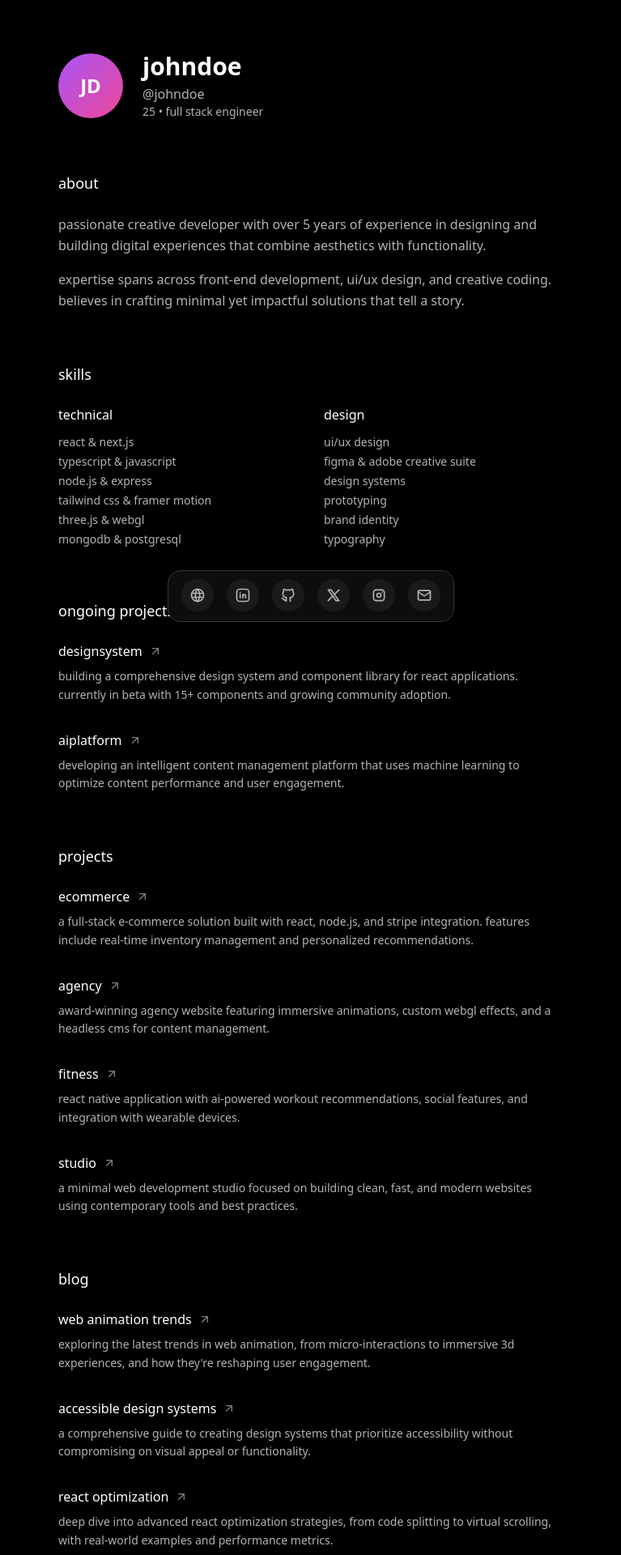
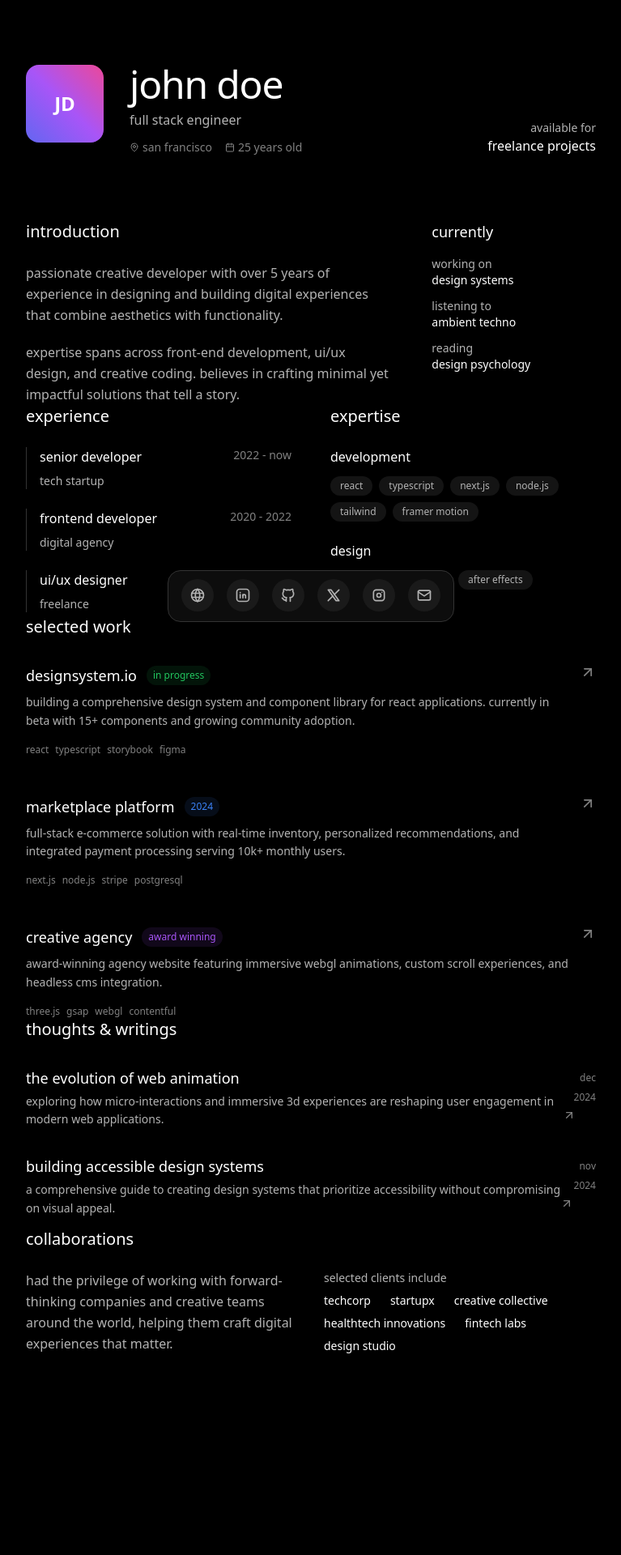
Before and after one commit to RishiRohanKalapala/minimalist-folio-hub, a React (Vite) app: page / in a window 1280 px wide. Shown: the top 1920 px of the page at 81% size, without its empty margins (256-1023 px from the left). After the commit the page ends 1848 px from the top, so only its background shows below. Built offline with nearby package versions, Linux system fonts and the light colour scheme.

Commit message:
Refactor portfolio for uniqueness
Modify the portfolio's visual design to differentiate it from the original example. This includes adjusting component styling and layout to create a more unique look and feel.

```diff
--- a/src/pages/Index.tsx
+++ b/src/pages/Index.tsx
@@ -1,41 +1,60 @@
 import { motion } from "framer-motion";
 import FloatingDockDemo from "@/components/floating-dock-demo";
-import { ArrowUpRight } from "lucide-react";
+import { ArrowUpRight, MapPin, Calendar } from "lucide-react";
 
 const Index = () => {
   return (
     <div className="min-h-screen bg-background text-foreground">
-      <div className="max-w-2xl mx-auto px-6 py-16">
+      <div className="max-w-3xl mx-auto px-8 py-20">
 
-        {/* Profile Section */}
-        <motion.div
-          className="mb-16"
-          initial={{ opacity: 0, y: 20 }}
+        {/* Header Section */}
+        <motion.header
+          className="mb-20"
+          initial={{ opacity: 0, y: 30 }}
           animate={{ opacity: 1, y: 0 }}
-          transition={{ duration: 0.6 }}
+          transition={{ duration: 0.8 }}
         >
-          <div className="flex items-center gap-6 mb-6">
-            <div className="w-20 h-20 rounded-full bg-gradient-to-br from-purple-500 to-pink-500 flex items-center justify-center text-2xl font-bold">
+          <div className="flex flex-col md:flex-row md:items-end md:justify-between gap-8">
+            <div className="flex items-start gap-8">
+              <div className="w-24 h-24 rounded-2xl bg-gradient-to-tr from-indigo-500 via-purple-500 to-pink-500 flex items-center justify-center text-2xl font-bold shadow-lg">
                 JD
               </div>
-            <div>
-              <h1 className="text-3xl font-bold text-text-primary mb-1">johndoe</h1>
-              <p className="text-text-secondary">@johndoe</p>
-              <p className="text-text-secondary text-sm">25 • full stack engineer</p>
+              <div className="flex flex-col justify-center">
+                <h1 className="text-4xl md:text-5xl font-light text-text-primary mb-2 tracking-tight">
+                  john doe
+                </h1>
+                <p className="text-text-secondary font-medium mb-3">full stack engineer</p>
+                <div className="flex items-center gap-4 text-sm text-text-muted">
+                  <div className="flex items-center gap-1">
+                    <MapPin className="w-3 h-3" />
+                    <span>san francisco</span>
+                  </div>
+                  <div className="flex items-center gap-1">
+                    <Calendar className="w-3 h-3" />
+                    <span>25 years old</span>
                   </div>
                 </div>
-        </motion.div>
+              </div>
+            </div>
+            <div className="text-right">
+              <p className="text-text-secondary text-sm">available for</p>
+              <p className="text-text-primary font-medium">freelance projects</p>
+            </div>
+          </div>
+        </motion.header>
 
-        {/* About Section */}
+        {/* Introduction */}
         <motion.section
-          className="mb-16"
+          className="mb-18"
           initial={{ opacity: 0, y: 20 }}
           whileInView={{ opacity: 1, y: 0 }}
           transition={{ duration: 0.6 }}
           viewport={{ once: true }}
         >
-          <h2 className="text-lg font-medium text-text-primary mb-6">about</h2>
-          <div className="space-y-4 text-text-secondary leading-relaxed">
+          <div className="grid md:grid-cols-3 gap-12">
+            <div className="md:col-span-2">
+              <h2 className="text-xl font-medium text-text-primary mb-6">introduction</h2>
+              <div className="space-y-5 text-text-secondary leading-relaxed text-base">
                 <p>
                   passionate creative developer with over 5 years of experience in designing and building
                   digital experiences that combine aesthetics with functionality.
@@ -45,197 +64,232 @@ const Index = () => {
                   believes in crafting minimal yet impactful solutions that tell a story.
                 </p>
               </div>
+            </div>
+            <div>
+              <h3 className="text-lg font-medium text-text-primary mb-4">currently</h3>
+              <div className="space-y-3 text-sm">
+                <div>
+                  <p className="text-text-secondary">working on</p>
+                  <p className="text-text-primary">design systems</p>
+                </div>
+                <div>
+                  <p className="text-text-secondary">listening to</p>
+                  <p className="text-text-primary">ambient techno</p>
+                </div>
+                <div>
+                  <p className="text-text-secondary">reading</p>
+                  <p className="text-text-primary">design psychology</p>
+                </div>
+              </div>
+            </div>
+          </div>
         </motion.section>
 
-        {/* Skills Section */}
+        {/* Experience & Skills */}
         <motion.section
-          className="mb-16"
+          className="mb-18"
           initial={{ opacity: 0, y: 20 }}
           whileInView={{ opacity: 1, y: 0 }}
           transition={{ duration: 0.6 }}
           viewport={{ once: true }}
         >
-          <h2 className="text-lg font-medium text-text-primary mb-6">skills</h2>
-          <div className="grid grid-cols-2 gap-8">
+          <div className="grid md:grid-cols-2 gap-12">
             <div>
-              <h3 className="text-text-primary font-medium mb-3">technical</h3>
-              <ul className="space-y-1 text-text-secondary text-sm">
-                <li>react & next.js</li>
-                <li>typescript & javascript</li>
-                <li>node.js & express</li>
-                <li>tailwind css & framer motion</li>
-                <li>three.js & webgl</li>
-                <li>mongodb & postgresql</li>
-              </ul>
+              <h2 className="text-xl font-medium text-text-primary mb-6">experience</h2>
+              <div className="space-y-6">
+                <div className="border-l border-border pl-4">
+                  <div className="flex justify-between items-start mb-2">
+                    <h3 className="text-text-primary font-medium">senior developer</h3>
+                    <span className="text-text-muted text-sm">2022 - now</span>
+                  </div>
+                  <p className="text-text-secondary text-sm">tech startup</p>
+                </div>
+                <div className="border-l border-border pl-4">
+                  <div className="flex justify-between items-start mb-2">
+                    <h3 className="text-text-primary font-medium">frontend developer</h3>
+                    <span className="text-text-muted text-sm">2020 - 2022</span>
+                  </div>
+                  <p className="text-text-secondary text-sm">digital agency</p>
+                </div>
+                <div className="border-l border-border pl-4">
+                  <div className="flex justify-between items-start mb-2">
+                    <h3 className="text-text-primary font-medium">ui/ux designer</h3>
+                    <span className="text-text-muted text-sm">2019 - 2020</span>
+                  </div>
+                  <p className="text-text-secondary text-sm">freelance</p>
+                </div>
+              </div>
+            </div>
+            <div>
+              <h2 className="text-xl font-medium text-text-primary mb-6">expertise</h2>
+              <div className="space-y-6">
+                <div>
+                  <h3 className="text-text-primary font-medium mb-3">development</h3>
+                  <div className="flex flex-wrap gap-2">
+                    {['react', 'typescript', 'next.js', 'node.js', 'tailwind', 'framer motion'].map((skill) => (
+                      <span key={skill} className="px-3 py-1 bg-muted text-text-secondary text-xs rounded-full">
+                        {skill}
+                      </span>
+                    ))}
+                  </div>
                 </div>
                 <div>
                   <h3 className="text-text-primary font-medium mb-3">design</h3>
-              <ul className="space-y-1 text-text-secondary text-sm">
-                <li>ui/ux design</li>
-                <li>figma & adobe creative suite</li>
-                <li>design systems</li>
-                <li>prototyping</li>
-                <li>brand identity</li>
-                <li>typography</li>
-              </ul>
+                  <div className="flex flex-wrap gap-2">
+                    {['figma', 'photoshop', 'after effects', 'principle', 'blender'].map((skill) => (
+                      <span key={skill} className="px-3 py-1 bg-muted text-text-secondary text-xs rounded-full">
+                        {skill}
+                      </span>
+                    ))}
+                  </div>
+                </div>
+              </div>
             </div>
           </div>
         </motion.section>
 
-        {/* Ongoing Projects Section */}
+        {/* Featured Work */}
         <motion.section
-          className="mb-16"
+          className="mb-18"
           initial={{ opacity: 0, y: 20 }}
           whileInView={{ opacity: 1, y: 0 }}
           transition={{ duration: 0.6 }}
           viewport={{ once: true }}
         >
-          <h2 className="text-lg font-medium text-text-primary mb-6">ongoing projects</h2>
-          <div className="space-y-8">
-            <div className="group cursor-pointer">
-              <div className="flex items-center gap-2 mb-2">
-                <h3 className="text-text-primary font-medium group-hover:text-primary transition-smooth">
-                  designsystem
+          <h2 className="text-xl font-medium text-text-primary mb-8">selected work</h2>
+          <div className="space-y-12">
+            <div className="group">
+              <div className="flex justify-between items-start mb-4">
+                <div>
+                  <div className="flex items-center gap-3 mb-2">
+                    <h3 className="text-lg text-text-primary font-medium group-hover:text-primary transition-smooth">
+                      designsystem.io
                     </h3>
-                <ArrowUpRight className="w-4 h-4 text-text-muted group-hover:text-primary transition-smooth" />
+                    <span className="px-2 py-1 bg-green-500/10 text-green-500 text-xs rounded-full">
+                      in progress
+                    </span>
                   </div>
-              <p className="text-text-secondary text-sm leading-relaxed">
+                  <p className="text-text-secondary text-sm leading-relaxed max-w-2xl">
                     building a comprehensive design system and component library for react applications.
                     currently in beta with 15+ components and growing community adoption.
                   </p>
                 </div>
+                <ArrowUpRight className="w-5 h-5 text-text-muted group-hover:text-primary transition-smooth flex-shrink-0" />
+              </div>
+              <div className="flex gap-2 flex-wrap">
+                {['react', 'typescript', 'storybook', 'figma'].map((tech) => (
+                  <span key={tech} className="text-xs text-text-muted">
+                    {tech}
+                  </span>
+                ))}
+              </div>
+            </div>
 
-            <div className="group cursor-pointer">
-              <div className="flex items-center gap-2 mb-2">
-                <h3 className="text-text-primary font-medium group-hover:text-primary transition-smooth">
-                  aiplatform
+            <div className="group">
+              <div className="flex justify-between items-start mb-4">
+                <div>
+                  <div className="flex items-center gap-3 mb-2">
+                    <h3 className="text-lg text-text-primary font-medium group-hover:text-primary transition-smooth">
+                      marketplace platform
                     </h3>
-                <ArrowUpRight className="w-4 h-4 text-text-muted group-hover:text-primary transition-smooth" />
+                    <span className="px-2 py-1 bg-blue-500/10 text-blue-500 text-xs rounded-full">
+                      2024
+                    </span>
                   </div>
-              <p className="text-text-secondary text-sm leading-relaxed">
-                developing an intelligent content management platform that uses machine learning
-                to optimize content performance and user engagement.
+                  <p className="text-text-secondary text-sm leading-relaxed max-w-2xl">
+                    full-stack e-commerce solution with real-time inventory, personalized recommendations,
+                    and integrated payment processing serving 10k+ monthly users.
                   </p>
+                </div>
+                <ArrowUpRight className="w-5 h-5 text-text-muted group-hover:text-primary transition-smooth flex-shrink-0" />
+              </div>
+              <div className="flex gap-2 flex-wrap">
+                {['next.js', 'node.js', 'stripe', 'postgresql'].map((tech) => (
+                  <span key={tech} className="text-xs text-text-muted">
+                    {tech}
+                  </span>
+                ))}
+              </div>
+            </div>
+
+            <div className="group">
+              <div className="flex justify-between items-start mb-4">
+                <div>
+                  <div className="flex items-center gap-3 mb-2">
+                    <h3 className="text-lg text-text-primary font-medium group-hover:text-primary transition-smooth">
+                      creative agency
+                    </h3>
+                    <span className="px-2 py-1 bg-purple-500/10 text-purple-500 text-xs rounded-full">
+                      award winning
+                    </span>
+                  </div>
+                  <p className="text-text-secondary text-sm leading-relaxed max-w-2xl">
+                    award-winning agency website featuring immersive webgl animations,
+                    custom scroll experiences, and headless cms integration.
+                  </p>
+                </div>
+                <ArrowUpRight className="w-5 h-5 text-text-muted group-hover:text-primary transition-smooth flex-shrink-0" />
+              </div>
+              <div className="flex gap-2 flex-wrap">
+                {['three.js', 'gsap', 'webgl', 'contentful'].map((tech) => (
+                  <span key={tech} className="text-xs text-text-muted">
+                    {tech}
+                  </span>
+                ))}
+              </div>
             </div>
           </div>
         </motion.section>
 
-        {/* Projects Section */}
+        {/* Thoughts & Writings */}
         <motion.section
-          className="mb-16"
+          className="mb-18"
           initial={{ opacity: 0, y: 20 }}
           whileInView={{ opacity: 1, y: 0 }}
           transition={{ duration: 0.6 }}
           viewport={{ once: true }}
         >
-          <h2 className="text-lg font-medium text-text-primary mb-6">projects</h2>
+          <h2 className="text-xl font-medium text-text-primary mb-8">thoughts & writings</h2>
           <div className="space-y-8">
-            <div className="group cursor-pointer">
-              <div className="flex items-center gap-2 mb-2">
-                <h3 className="text-text-primary font-medium group-hover:text-primary transition-smooth">
-                  ecommerce
+            <article className="group cursor-pointer">
+              <div className="flex justify-between items-start mb-3">
+                <div>
+                  <h3 className="text-lg text-text-primary font-medium group-hover:text-primary transition-smooth mb-1">
+                    the evolution of web animation
                   </h3>
-                <ArrowUpRight className="w-4 h-4 text-text-muted group-hover:text-primary transition-smooth" />
-              </div>
                   <p className="text-text-secondary text-sm leading-relaxed">
-                a full-stack e-commerce solution built with react, node.js, and stripe integration.
-                features include real-time inventory management and personalized recommendations.
+                    exploring how micro-interactions and immersive 3d experiences are reshaping
+                    user engagement in modern web applications.
                   </p>
                 </div>
+                <div className="text-right">
+                  <time className="text-text-muted text-xs">dec 2024</time>
+                  <ArrowUpRight className="w-4 h-4 text-text-muted group-hover:text-primary transition-smooth mt-1" />
+                </div>
+              </div>
+            </article>
 
-            <div className="group cursor-pointer">
-              <div className="flex items-center gap-2 mb-2">
-                <h3 className="text-text-primary font-medium group-hover:text-primary transition-smooth">
-                  agency
+            <article className="group cursor-pointer">
+              <div className="flex justify-between items-start mb-3">
+                <div>
+                  <h3 className="text-lg text-text-primary font-medium group-hover:text-primary transition-smooth mb-1">
+                    building accessible design systems
                   </h3>
-                <ArrowUpRight className="w-4 h-4 text-text-muted group-hover:text-primary transition-smooth" />
-              </div>
                   <p className="text-text-secondary text-sm leading-relaxed">
-                award-winning agency website featuring immersive animations, custom webgl effects,
-                and a headless cms for content management.
+                    a comprehensive guide to creating design systems that prioritize accessibility
+                    without compromising on visual appeal.
                   </p>
                 </div>
-
-            <div className="group cursor-pointer">
-              <div className="flex items-center gap-2 mb-2">
-                <h3 className="text-text-primary font-medium group-hover:text-primary transition-smooth">
-                  fitness
-                </h3>
-                <ArrowUpRight className="w-4 h-4 text-text-muted group-hover:text-primary transition-smooth" />
+                <div className="text-right">
+                  <time className="text-text-muted text-xs">nov 2024</time>
+                  <ArrowUpRight className="w-4 h-4 text-text-muted group-hover:text-primary transition-smooth mt-1" />
                 </div>
-              <p className="text-text-secondary text-sm leading-relaxed">
-                react native application with ai-powered workout recommendations, social features,
-                and integration with wearable devices.
-              </p>
               </div>
-
-            <div className="group cursor-pointer">
-              <div className="flex items-center gap-2 mb-2">
-                <h3 className="text-text-primary font-medium group-hover:text-primary transition-smooth">
-                  studio
-                </h3>
-                <ArrowUpRight className="w-4 h-4 text-text-muted group-hover:text-primary transition-smooth" />
-              </div>
-              <p className="text-text-secondary text-sm leading-relaxed">
-                a minimal web development studio focused on building clean, fast, and modern websites
-                using contemporary tools and best practices.
-              </p>
-            </div>
+            </article>
           </div>
         </motion.section>
 
-        {/* Blog Section */}
-        <motion.section
-          className="mb-16"
-          initial={{ opacity: 0, y: 20 }}
-          whileInView={{ opacity: 1, y: 0 }}
-          transition={{ duration: 0.6 }}
-          viewport={{ once: true }}
-        >
-          <h2 className="text-lg font-medium text-text-primary mb-6">blog</h2>
-          <div className="space-y-8">
-            <div className="group cursor-pointer">
-              <div className="flex items-center gap-2 mb-2">
-                <h3 className="text-text-primary font-medium group-hover:text-primary transition-smooth">
-                  web animation trends
-                </h3>
-                <ArrowUpRight className="w-4 h-4 text-text-muted group-hover:text-primary transition-smooth" />
-              </div>
-              <p className="text-text-secondary text-sm leading-relaxed">
-                exploring the latest trends in web animation, from micro-interactions to immersive
-                3d experiences, and how they're reshaping user engagement.
-              </p>
-            </div>
-
-            <div className="group cursor-pointer">
-              <div className="flex items-center gap-2 mb-2">
-                <h3 className="text-text-primary font-medium group-hover:text-primary transition-smooth">
-                  accessible design systems
-                </h3>
-                <ArrowUpRight className="w-4 h-4 text-text-muted group-hover:text-primary transition-smooth" />
-              </div>
-              <p className="text-text-secondary text-sm leading-relaxed">
-                a comprehensive guide to creating design systems that prioritize accessibility
-                without compromising on visual appeal or functionality.
-              </p>
-            </div>
-
-            <div className="group cursor-pointer">
-              <div className="flex items-center gap-2 mb-2">
-                <h3 className="text-text-primary font-medium group-hover:text-primary transition-smooth">
-                  react optimization
-                </h3>
-                <ArrowUpRight className="w-4 h-4 text-text-muted group-hover:text-primary transition-smooth" />
-              </div>
-              <p className="text-text-secondary text-sm leading-relaxed">
-                deep dive into advanced react optimization strategies, from code splitting
-                to virtual scrolling, with real-world examples and performance metrics.
-              </p>
-            </div>
-          </div>
-        </motion.section>
-
-        {/* Clients Section */}
+        {/* Collaborations */}
         <motion.section
           className="mb-24"
           initial={{ opacity: 0, y: 20 }}
@@ -243,17 +297,22 @@ const Index = () => {
           transition={{ duration: 0.6 }}
           viewport={{ once: true }}
         >
-          <h2 className="text-lg font-medium text-text-primary mb-6">clients</h2>
-          <p className="text-text-secondary text-sm mb-8 leading-relaxed">
-            had the privilege of working with amazing companies and startups around the world,
-            helping them build digital experiences that matter.
+          <h2 className="text-xl font-medium text-text-primary mb-6">collaborations</h2>
+          <div className="grid md:grid-cols-2 gap-8 mb-8">
+            <p className="text-text-secondary leading-relaxed">
+              had the privilege of working with forward-thinking companies and creative teams
+              around the world, helping them craft digital experiences that matter.
             </p>
-
-          <div className="grid grid-cols-2 gap-4 text-sm">
-            <div className="text-text-primary font-medium">techcorp</div>
-            <div className="text-text-primary font-medium">startupx</div>
-            <div className="text-text-primary font-medium">creativestudio</div>
-            <div className="text-text-primary font-medium">healthtech</div>
+            <div className="space-y-2">
+              <p className="text-sm text-text-secondary">selected clients include</p>
+              <div className="flex flex-wrap gap-x-6 gap-y-2">
+                {['techcorp', 'startupx', 'creative collective', 'healthtech innovations', 'fintech labs', 'design studio'].map((client) => (
+                  <span key={client} className="text-text-primary text-sm font-medium">
+                    {client}
+                  </span>
+                ))}
+              </div>
+            </div>
           </div>
         </motion.section>
       </div>
```
Lines whose indentation alone changed are shown as unchanged.
